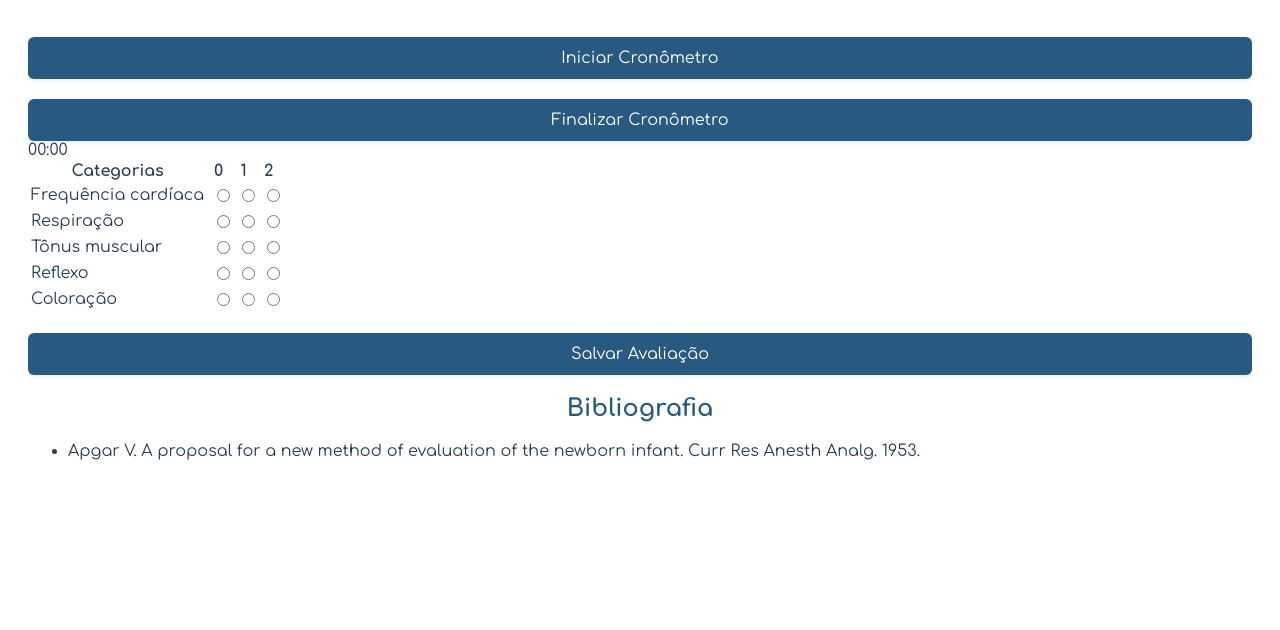
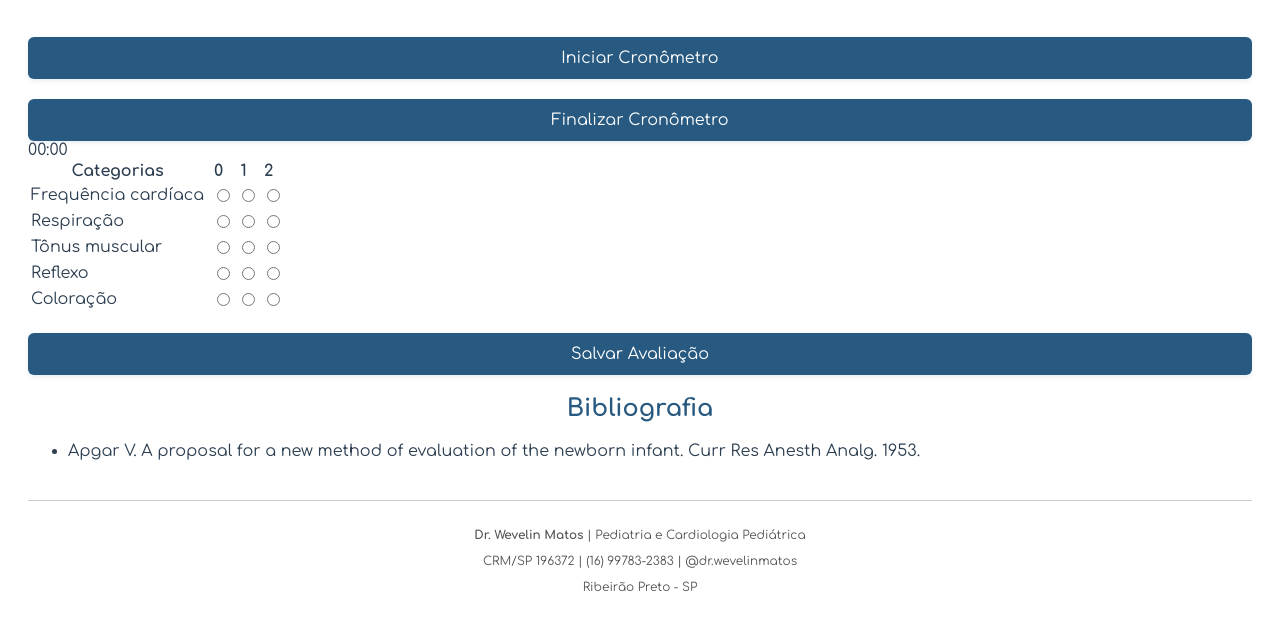
Before and after one commit to drwevelinmatos/Apgar_app, a plain HTML site: page index.html in a window 1280 px wide. Shown: the part 180-810 px from the top of the page. Drawn offline with Linux system fonts and the light colour scheme.

Commit message:
index.html

```diff
--- a/index.html
+++ b/index.html
@@ -120,6 +120,12 @@
     </ul>
   </div>
 
+<footer>
+  <p><strong>Dr. Wevelin Matos</strong> | Pediatria e Cardiologia Pediátrica</p>
+  <p>CRM/SP 196372 | (16) 99783-2383 | @dr.wevelinmatos</p>
+  <p>Ribeirão Preto - SP</p>
+</footer>
+
   <script>
 /* CRONÔMETRO APGAR */
 let timer, time = 0, apgarResults = [];
```
